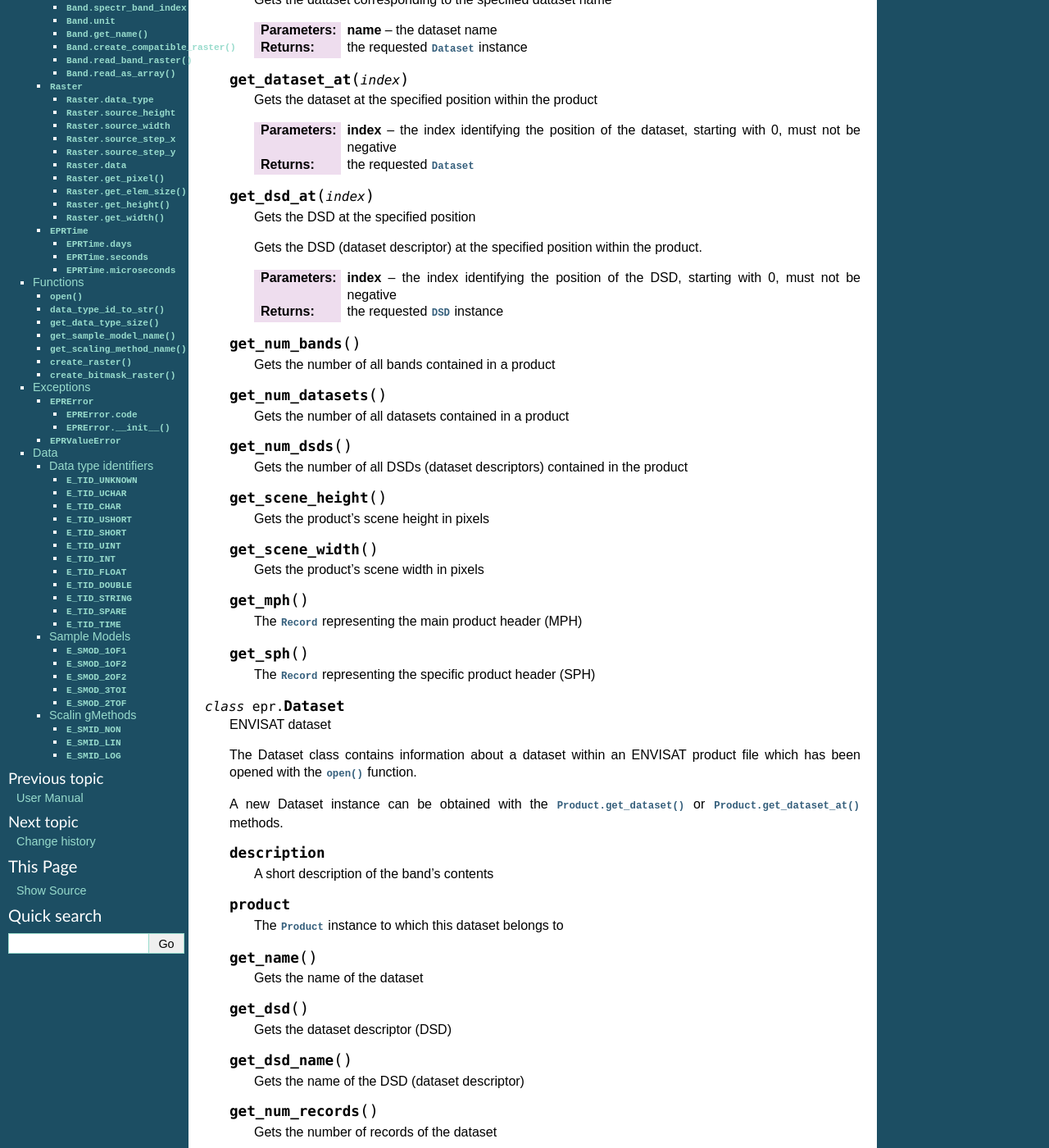
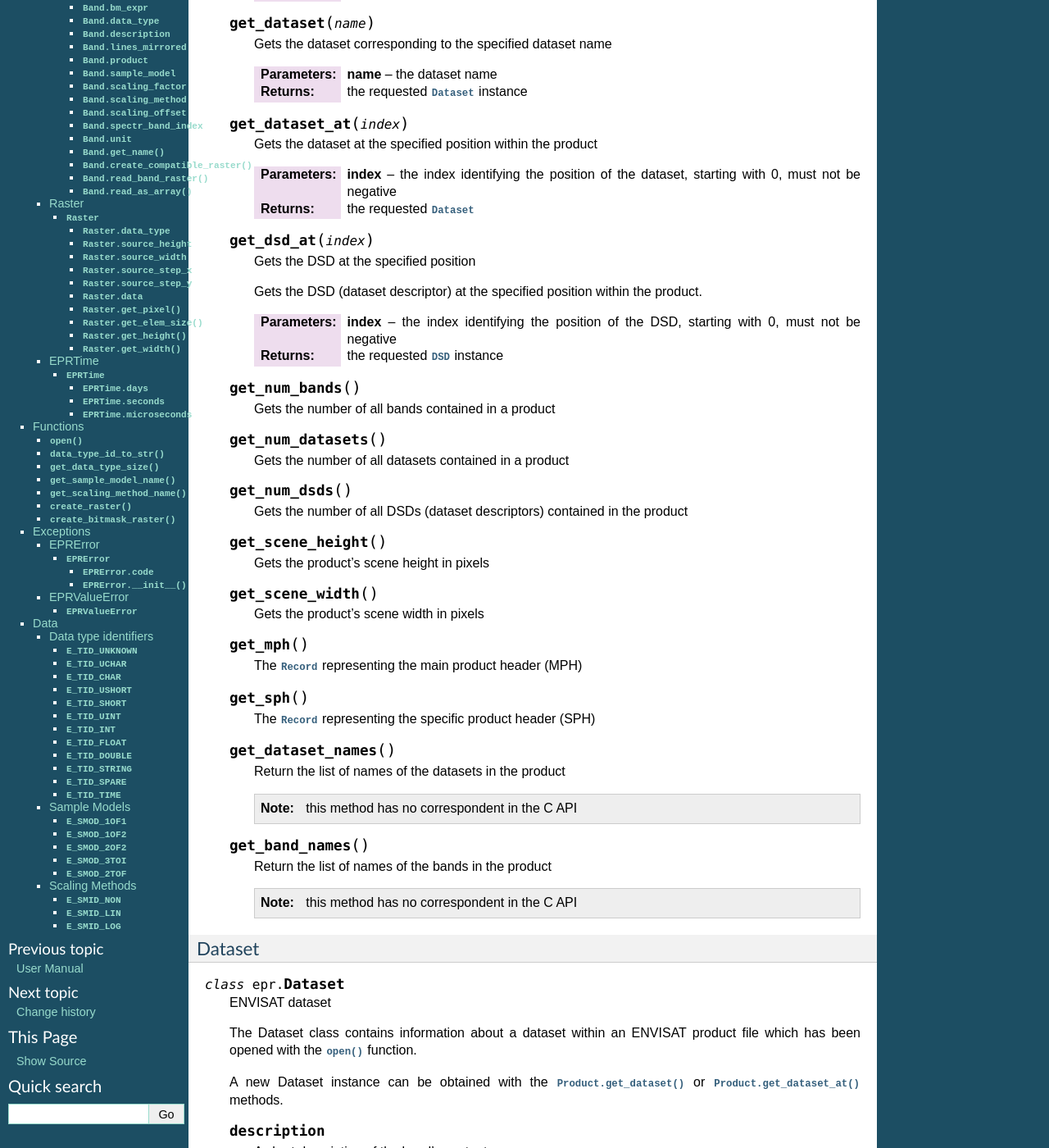
Before and after one commit to avalentino/pyepr, a Sphinx documentation site: the page built from doc/reference.txt, in a window 1280 px wide and 1400 px high, scrolled down 1066 px. Shown: the whole window at 82% size. Built offline with Sphinx 7.4.7, drawn with Linux system fonts in a browser that asks for light colours; formulas are drawn with MathJax 3; some of the changed text lies outside the part shown.

Commit message:
Added a some utility methods to Product and Record classes

```diff
--- a/doc/NEWS.txt
+++ b/doc/NEWS.txt
@@ -10,6 +10,9 @@
 * renamed some method and parameter in order to avoid redundancies and
   have a more *pythonic*  API
 * in case of null pointers a EPRValueError is raised
+* improved C library shutdown management
+* introduced some utility methods to :class:`epr.Product` and
+  :class:`epr.Record` classes
 
 
 PyEPR 0.1 (09/03/2011)
--- a/doc/reference.txt
+++ b/doc/reference.txt
@@ -27,6 +27,9 @@
 
 Classes
 -------
+
+Product
+~~~~~~~
 
 .. class:: Product
 
@@ -155,6 +158,22 @@
 
       The :class:`Record` representing the specific product header (SPH)
 
+   .. method:: get_dataset_names
+
+      Return the list of names of the datasets in the product
+
+      .. note:: this method has no correspondent in the C API
+
+
+   .. method:: get_band_names
+
+      Return the list of names of the bands in the product
+
+      .. note:: this method has no correspondent in the C API
+
+
+Dataset
+~~~~~~~
 
 .. class:: Dataset
 
@@ -237,6 +256,9 @@
             an exception (:class:`EPRValueError`) if an error occurred
 
 
+Record
+~~~~~~
+
 .. class:: Record
 
    Represents a record read from an ENVISAT dataset
@@ -309,6 +331,16 @@
       .. note:: the *ostream* parameter have to be a *real* file not
                 a generic stream object like :class:`StringIO` instances
 
+
+   .. method:: get_field_names
+
+      Return the list of names of the fields in the product
+
+      .. note:: this method has no correspondent in the C API
+
+
+Field
+~~~~~
 
 .. class:: Field
 
@@ -385,6 +417,9 @@
                 a generic stream object like :class:`StringIO` instances
 
 
+DSD
+~~~
+
 .. class:: DSD
 
    Dataset descriptor
@@ -432,6 +467,9 @@
 
       The number of dataset records for the given dataset name
 
+
+Band
+~~~~
 
 .. class:: Band
 
@@ -682,6 +720,9 @@
                    :func:`create_raster` and :meth:`Band.read_band_raster`
 
 
+Raster
+~~~~~~
+
 .. class:: Raster
 
    Represents a raster in which data will be stored
@@ -755,6 +796,9 @@
 
       Gets the raster's width in pixels
 
+
+EPRTime
+~~~~~~~
 
 .. class:: EPRTime
 
@@ -869,6 +913,9 @@
 Exceptions
 ----------
 
+EPRError
+~~~~~~~~
+
 .. exception:: EPRError
 
    EPR API error
@@ -887,6 +934,9 @@
       :pram code:
             EPR error code
 
+
+EPRValueError
+~~~~~~~~~~~~~
 
 .. exception:: EPRValueError
 
@@ -923,7 +973,7 @@
 .. data:: E_SMOD_2TOF
 
 
-Scalin gMethods
+Scaling Methods
 ~~~~~~~~~~~~~~~
 
 .. data:: E_SMID_NON
```
Also changed, not shown: 2 other files.
